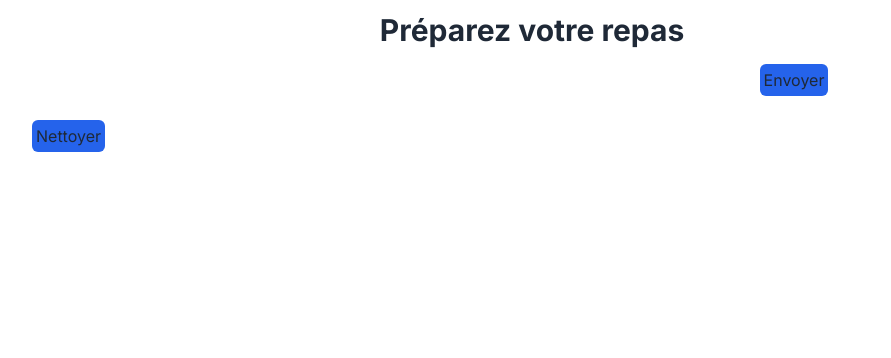
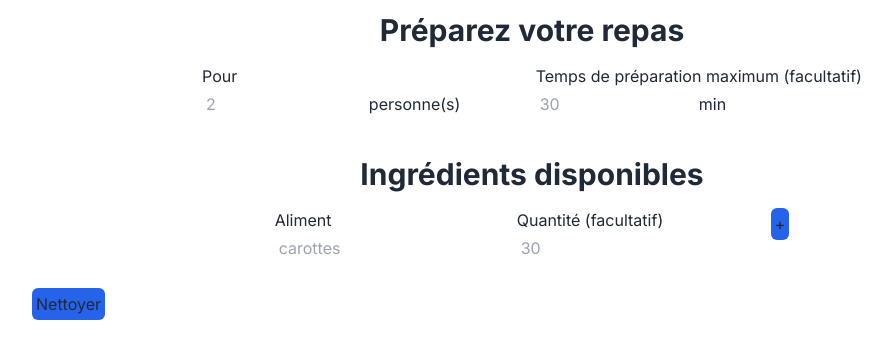
Before and after one commit to JolanPoussier/FoodHelperAI, a Next.js app: page / in a window 1280 px wide. Shown: the top 358 px of the page, without its empty margins (108-999 px from the left). Built offline with nearby package versions, Linux system fonts and the light colour scheme.

Commit message:
feat: IngredientList, persons, cookingtime working

```diff
--- /dev/null
+++ b/app/components/button.tsx
@@ -0,0 +1,15 @@
+type Props = {
+  text: string;
+  onClick?: () => void;
+};
+
+export default function Button({ text, onClick }: Props) {
+  return (
+    <button
+      onClick={() => onClick?.()}
+      className="bg-blue-600 rounded-md p-1 ml-3"
+    >
+      {text}
+    </button>
+  );
+}
--- /dev/null
+++ b/app/components/input.tsx
@@ -0,0 +1,28 @@
+type Props = {
+  classname?: string;
+  placeholder?: string;
+  value?: string;
+  onChange?: (text: string, section: string) => void;
+  onClick?: () => void;
+  section: string;
+};
+
+export default function Input({
+  classname,
+  placeholder,
+  value,
+  onChange,
+  onClick,
+  section,
+}: Props) {
+  return (
+    <input
+      className={classname}
+      placeholder={placeholder}
+      type="text"
+      value={value}
+      onChange={(e) => onChange?.(e.target.value, section)}
+      onClick={() => onClick?.()}
+    />
+  );
+}
--- a/app/page.tsx
+++ b/app/page.tsx
@@ -2,14 +2,42 @@
 
 import { useState } from "react";
 import { formatRecipe } from "./src/utils/formatRecipe";
+import Input from "./components/input";
+import Button from "./components/button";
 
 export default function Home() {
   const [dataForm, setDataForm] = useState("");
   const [recipe, setRecipe] = useState("");
   const [loading, setLoading] = useState(false);
+  const [state, setState] = useState({
+    persons: "",
+    ingredientList: [] as { quantity: string; ingredient: string }[],
+    cookingTime: "",
+    ingredient: "",
+    quantityNumber: "",
+    quantityUnit: "",
+  });
 
-  const handleDataChange = (data: string) => {
-    setDataForm(data);
+  const handleDataChange = (data: string, section: string) => {
+    setState({ ...state, [section]: data });
+    console.log(data);
+    console.log(section);
+  };
+
+  const handleSubmitIngredient = () => {
+    setState({
+      ...state,
+      ingredientList: [
+        ...state.ingredientList,
+        {
+          quantity: `${state.quantityNumber}${state.quantityUnit}`,
+          ingredient: state.ingredient,
+        },
+      ],
+      ingredient: "",
+      quantityNumber: "",
+      quantityUnit: "",
+    });
   };
 
   const handleClear = () => {
@@ -51,13 +79,44 @@ export default function Home() {
 
   const formattedRecipe = formatRecipe(recipe);
 
+  console.log(state);
+
   return (
     <main className="h-full relative w-4/5 mx-auto bg-grey-400">
       <h1 className="text-center pt-3 text-3xl font-bold">
         Préparez votre repas
       </h1>
       <div className="w-full pt-4 flex justify-center pb-6">
-        <input
+        <div className="flex flex-row text-l">
+          <div className="text-l">
+            <div>Pour</div>
+            <div>
+              <Input
+                classname="w-1/2 p-1 gap-4 rounded-md"
+                section="persons"
+                placeholder="2"
+                value={state.persons}
+                onChange={handleDataChange}
+              />
+              personne(s)
+            </div>
+          </div>
+          <div>
+            <div>Temps de préparation maximum (facultatif)</div>
+            <div>
+              <Input
+                classname="w-1/2 p-1 gap-4 rounded-md"
+                section="cookingTime"
+                placeholder="30"
+                value={state.cookingTime}
+                onChange={handleDataChange}
+              />
+              min
+            </div>
+          </div>
+        </div>
+
+        {/* <input
           value={dataForm}
           onChange={(e) => handleDataChange(e.target.value)}
           type="textarea"
@@ -69,18 +128,48 @@ export default function Home() {
           className="bg-blue-600 rounded-md p-1 ml-3"
         >
           Envoyer
-        </button>
+        </button> */}
       </div>
+      <h1 className="text-center pt-3 text-3xl font-bold">
+        Ingrédients disponibles
+      </h1>
+      <div className="w-full pt-4 flex justify-center pb-6">
+        <div className="flex flex-row text-l">
+          <div className="text-l">
+            <div>Aliment</div>
+            <div>
+              <Input
+                classname="w-1/2 p-1 gap-4 rounded-md"
+                section="ingredient"
+                placeholder="carottes"
+                value={state.ingredient}
+                onChange={handleDataChange}
+              />
+            </div>
+          </div>
+          <div>
+            <div>Quantité (facultatif)</div>
+            <div>
+              <Input
+                classname="w-1/2 p-1 gap-4 rounded-md"
+                section="quantityNumber"
+                placeholder="30"
+                value={state.quantityNumber}
+                onChange={handleDataChange}
+              />
+            </div>
+          </div>
+          <div>
+            <Button text="+" onClick={handleSubmitIngredient} />
+          </div>
+        </div>
+      </div>
+
       <pre className=" w-full whitespace-pre-wrap overflow-wrap-break-word">
-        {/* <div className="text-center text-2xl font-bold">
-          {recipe.split("\n")[0]}
-        </div> */}
         <span
           className="block"
           dangerouslySetInnerHTML={{ __html: formattedRecipe }}
         />
-
-        {/* {recipe.substring(recipe.indexOf("\n") + 1)} */}
       </pre>
       <button
         onClick={() => handleClear()}
```
